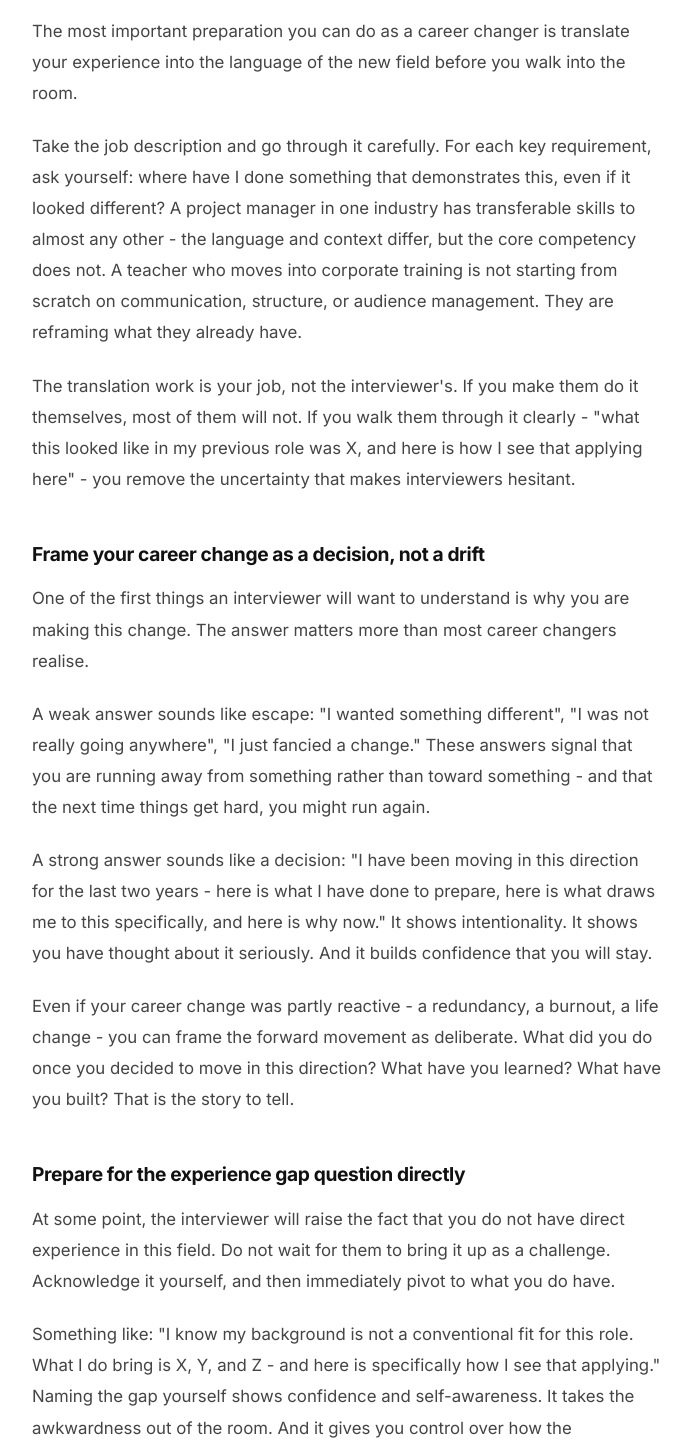
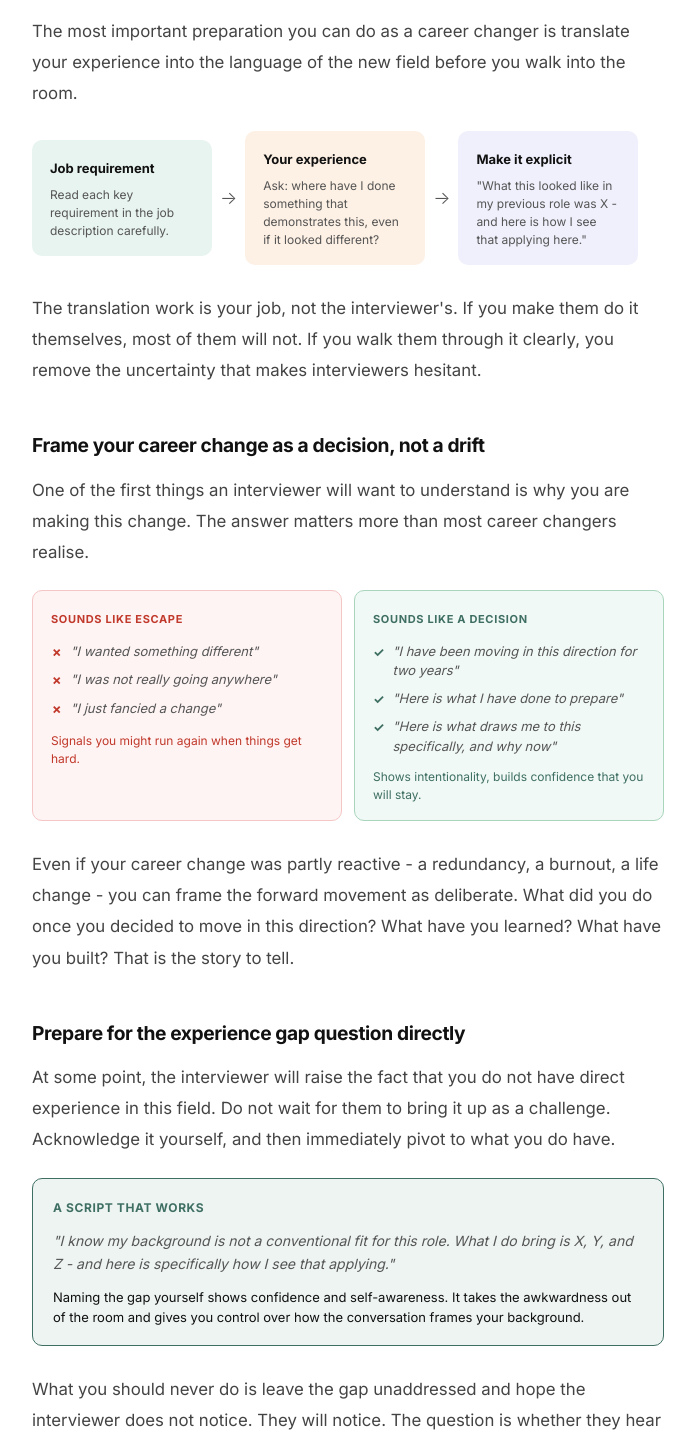
Before and after one commit to MYAISAM/aievolvingyou, a React (Vite) app: page /resources/career-changers in a window 1280 px wide. Shown: the part 1240-2682 px from the top of the page, without its empty margins (292-987 px from the left). Built offline with nearby package versions, Linux system fonts and the light colour scheme.

Commit message:
Remove em dashes from article files

```diff
--- a/src/articles/ArticleAIPrep.jsx
+++ b/src/articles/ArticleAIPrep.jsx
@@ -22,12 +22,12 @@ function ThreeWays() {
       label: "Generate questions, not answers",
       description: "This is the highest-value use of AI in interview prep and the one most people overlook. Ask for twenty realistic questions specific to the role.",
       prompt: "\"I'm interviewing for a Senior Customer Success Manager role at a B2B SaaS company with around 200 employees. The role involves managing enterprise accounts, driving renewals, and working cross-functionally with product and sales. Give me twenty interview questions I'm likely to be asked.\"",
-      tip: "The AI generates the questions. Your answers need to be yours — in your own words, out loud, drawing from your own experience.",
+      tip: "The AI generates the questions. Your answers need to be yours - in your own words, out loud, drawing from your own experience.",
     },
     {
       number: "02",
       label: "Sharpen your language, not write it for you",
-      description: "Paste your answer in and ask for editing feedback. The AI helps you refine your own thinking — that's very different from asking it to think for you.",
+      description: "Paste your answer in and ask for editing feedback. The AI helps you refine your own thinking - that's very different from asking it to think for you.",
       prompt: "\"How can I make this more concise and punchy without losing the specifics?\" or \"Does this answer actually address the question, or am I going off on a tangent?\"",
       tip: "Never take the AI's rewritten version wholesale. Read it, take what's useful, rewrite it again in your own voice.",
     },
@@ -36,7 +36,7 @@ function ThreeWays() {
       label: "Run a practice interview",
       description: "Ask the AI to play the role of an interviewer. Give it context, ask it to go one question at a time, wait for your answer, and give feedback before moving on.",
       prompt: "\"Act as an interviewer for a [role] at [company]. Ask me one question at a time, wait for my answer, give brief feedback, then move to the next question.\"",
-      tip: "Answer out loud — not by typing. The gap between how something sounds in your head and how it sounds when you say it out loud is significant.",
+      tip: "Answer out loud - not by typing. The gap between how something sounds in your head and how it sounds when you say it out loud is significant.",
     },
   ];
 
--- a/src/articles/ArticleBehavioural.jsx
+++ b/src/articles/ArticleBehavioural.jsx
@@ -20,7 +20,7 @@ function FiveThemes() {
     {
       number: "01",
       label: "Delivering results under pressure",
-      prompt: "A time you had a tight deadline, competing demands, or limited resources — and got the outcome anyway.",
+      prompt: "A time you had a tight deadline, competing demands, or limited resources - and got the outcome anyway.",
       colour: "#e8f4f0",
     },
     {
--- a/src/articles/ArticleCareerChangers.jsx
+++ b/src/articles/ArticleCareerChangers.jsx
@@ -1,4 +1,111 @@
 import ArticleLayout from "./ArticleLayout";
+
+const green = "#3F6F63";
+const greenLight = "#edf4f2";
+const orange = "#D47A2C";
+const ink = "#111111";
+const inkMid = "#555555";
+const border = "rgba(0,0,0,0.07)";
+const surface = "#f9f9f9";
+
+function DecisionVsDrift() {
+  return (
+    <div style={{ display: "grid", gridTemplateColumns: "1fr 1fr", gap: 12, margin: "20px 0 28px" }}>
+      <div style={{ background: "#fff4f4", border: "1.5px solid #f5c6c6", borderRadius: 10, padding: "18px 18px 16px" }}>
+        <p style={{ fontSize: 11, fontWeight: 700, color: "#c0392b", letterSpacing: "0.06em", textTransform: "uppercase", marginBottom: 12 }}>Sounds like escape</p>
+        <div style={{ display: "flex", flexDirection: "column", gap: 8 }}>
+          {[
+            "\"I wanted something different\"",
+            "\"I was not really going anywhere\"",
+            "\"I just fancied a change\"",
+          ].map((item, i) => (
+            <div key={i} style={{ display: "flex", gap: 8, alignItems: "flex-start" }}>
+              <span style={{ color: "#c0392b", fontWeight: 700, flexShrink: 0, fontSize: 13 }}>✗</span>
+              <p style={{ fontSize: 13, color: inkMid, margin: 0, lineHeight: 1.5, fontStyle: "italic" }}>{item}</p>
+            </div>
+          ))}
+        </div>
+        <p style={{ fontSize: 12, color: "#c0392b", margin: "12px 0 0", lineHeight: 1.5 }}>Signals you might run again when things get hard.</p>
+      </div>
+      <div style={{ background: "#f0f9f5", border: "1.5px solid #a8d5bc", borderRadius: 10, padding: "18px 18px 16px" }}>
+        <p style={{ fontSize: 11, fontWeight: 700, color: green, letterSpacing: "0.06em", textTransform: "uppercase", marginBottom: 12 }}>Sounds like a decision</p>
+        <div style={{ display: "flex", flexDirection: "column", gap: 8 }}>
+          {[
+            "\"I have been moving in this direction for two years\"",
+            "\"Here is what I have done to prepare\"",
+            "\"Here is what draws me to this specifically, and why now\"",
+          ].map((item, i) => (
+            <div key={i} style={{ display: "flex", gap: 8, alignItems: "flex-start" }}>
+              <span style={{ color: green, fontWeight: 700, flexShrink: 0, fontSize: 13 }}>✓</span>
+              <p style={{ fontSize: 13, color: inkMid, margin: 0, lineHeight: 1.5, fontStyle: "italic" }}>{item}</p>
+            </div>
+          ))}
+        </div>
+        <p style={{ fontSize: 12, color: green, margin: "12px 0 0", lineHeight: 1.5 }}>Shows intentionality, builds confidence that you will stay.</p>
+      </div>
+    </div>
+  );
+}
+
+function TranslationFlow() {
+  const steps = [
+    { label: "Job requirement", detail: "Read each key requirement in the job description carefully.", colour: "#e8f4f0" },
+    { label: "Your experience", detail: "Ask: where have I done something that demonstrates this, even if it looked different?", colour: "#fdf0e4" },
+    { label: "Make it explicit", detail: "\"What this looked like in my previous role was X - and here is how I see that applying here.\"", colour: "#f0f0fd" },
+  ];
+  return (
+    <div style={{ display: "flex", flexWrap: "wrap", gap: 8, margin: "16px 0 28px", alignItems: "center" }}>
+      {steps.map((step, i) => (
+        <div key={i} style={{ display: "flex", alignItems: "center", gap: 8 }}>
+          <div style={{ background: step.colour, borderRadius: 10, padding: "16px 18px", maxWidth: 180 }}>
+            <p style={{ fontSize: 13, fontWeight: 700, color: ink, margin: "0 0 6px" }}>{step.label}</p>
+            <p style={{ fontSize: 12, color: inkMid, margin: 0, lineHeight: 1.5 }}>{step.detail}</p>
+          </div>
+          {i < steps.length - 1 && (
+            <span style={{ color: inkMid, fontSize: 18, fontWeight: 300 }}>→</span>
+          )}
+        </div>
+      ))}
+    </div>
+  );
+}
+
+function GapScript() {
+  return (
+    <div style={{ background: greenLight, border: `1.5px solid ${green}`, borderRadius: 10, padding: "18px 20px", margin: "16px 0 28px" }}>
+      <p style={{ fontSize: 12, fontWeight: 700, color: green, margin: "0 0 10px", letterSpacing: "0.05em", textTransform: "uppercase" }}>A script that works</p>
+      <p style={{ fontSize: 14, color: inkMid, margin: 0, lineHeight: 1.65, fontStyle: "italic" }}>
+        "I know my background is not a conventional fit for this role. What I do bring is X, Y, and Z - and here is specifically how I see that applying."
+      </p>
+      <p style={{ fontSize: 13, color: ink, margin: "12px 0 0", lineHeight: 1.55 }}>
+        Naming the gap yourself shows confidence and self-awareness. It takes the awkwardness out of the room and gives you control over how the conversation frames your background.
+      </p>
+    </div>
+  );
+}
+
+function CareerChangerAdvantage() {
+  const qualities = ["Adaptability", "Resilience", "A willingness to be a beginner again in service of getting somewhere better"];
+  return (
+    <div style={{ background: "#f0f9f5", border: `2px solid ${green}`, borderRadius: 10, padding: "22px 24px", margin: "16px 0 28px" }}>
+      <p style={{ fontSize: 13, fontWeight: 700, color: green, margin: "0 0 12px", letterSpacing: "0.04em", textTransform: "uppercase" }}>The career changer advantage</p>
+      <p style={{ fontSize: 14, color: inkMid, margin: "0 0 14px", lineHeight: 1.6 }}>
+        Someone who has navigated a career change has demonstrated something that is genuinely hard to teach:
+      </p>
+      <div style={{ display: "flex", flexDirection: "column", gap: 8, marginBottom: 14 }}>
+        {qualities.map((q, i) => (
+          <div key={i} style={{ display: "flex", gap: 10, alignItems: "flex-start" }}>
+            <span style={{ color: green, fontWeight: 700, flexShrink: 0, fontSize: 14, marginTop: 1 }}>✓</span>
+            <p style={{ fontSize: 14, fontWeight: i < 2 ? 600 : 400, color: ink, margin: 0, lineHeight: 1.5 }}>{q}</p>
+          </div>
+        ))}
+      </div>
+      <p style={{ fontSize: 14, color: ink, margin: 0, lineHeight: 1.6, borderTop: `1px solid rgba(63,111,99,0.2)`, paddingTop: 14, fontWeight: 500 }}>
+        That is not a liability. In most good organisations, it is exactly what they are looking for.
+      </p>
+    </div>
+  );
+}
 
 export default function ArticleCareerChangers() {
   return (
@@ -24,17 +131,15 @@ export default function ArticleCareerChangers() {
 
       <p>The most important preparation you can do as a career changer is translate your experience into the language of the new field before you walk into the room.</p>
 
-      <p>Take the job description and go through it carefully. For each key requirement, ask yourself: where have I done something that demonstrates this, even if it looked different? A project manager in one industry has transferable skills to almost any other - the language and context differ, but the core competency does not. A teacher who moves into corporate training is not starting from scratch on communication, structure, or audience management. They are reframing what they already have.</p>
+      <TranslationFlow />
 
-      <p>The translation work is your job, not the interviewer's. If you make them do it themselves, most of them will not. If you walk them through it clearly - "what this looked like in my previous role was X, and here is how I see that applying here" - you remove the uncertainty that makes interviewers hesitant.</p>
+      <p>The translation work is your job, not the interviewer's. If you make them do it themselves, most of them will not. If you walk them through it clearly, you remove the uncertainty that makes interviewers hesitant.</p>
 
       <h2>Frame your career change as a decision, not a drift</h2>
 
       <p>One of the first things an interviewer will want to understand is why you are making this change. The answer matters more than most career changers realise.</p>
 
-      <p>A weak answer sounds like escape: "I wanted something different", "I was not really going anywhere", "I just fancied a change." These answers signal that you are running away from something rather than toward something - and that the next time things get hard, you might run again.</p>
-
-      <p>A strong answer sounds like a decision: "I have been moving in this direction for the last two years - here is what I have done to prepare, here is what draws me to this specifically, and here is why now." It shows intentionality. It shows you have thought about it seriously. And it builds confidence that you will stay.</p>
+      <DecisionVsDrift />
 
       <p>Even if your career change was partly reactive - a redundancy, a burnout, a life change - you can frame the forward movement as deliberate. What did you do once you decided to move in this direction? What have you learned? What have you built? That is the story to tell.</p>
 
@@ -42,7 +147,7 @@ export default function ArticleCareerChangers() {
 
       <p>At some point, the interviewer will raise the fact that you do not have direct experience in this field. Do not wait for them to bring it up as a challenge. Acknowledge it yourself, and then immediately pivot to what you do have.</p>
 
-      <p>Something like: "I know my background is not a conventional fit for this role. What I do bring is X, Y, and Z - and here is specifically how I see that applying." Naming the gap yourself shows confidence and self-awareness. It takes the awkwardness out of the room. And it gives you control over how the conversation frames your background.</p>
+      <GapScript />
 
       <p>What you should never do is leave the gap unaddressed and hope the interviewer does not notice. They will notice. The question is whether they hear about it from you, framed positively, or whether it just sits there as an unspoken concern.</p>
 
@@ -50,25 +155,24 @@ export default function ArticleCareerChangers() {
 
       <p>Every industry has things it does because it has always done them that way. Career changers can see those things clearly in a way that people who have grown up in the industry often cannot.</p>
 
-      <p>This is not something to keep to yourself. If your research into the new field has surfaced something you find genuinely interesting - a problem the industry has not solved, a practice that seems to be changing, something that your previous experience gives you a different view on - bring it into the conversation. It demonstrates that you have done serious research. It shows you are already thinking like someone in the role. And it distinguishes you from every other candidate who is just talking about their qualifications.</p>
+      <p>If your research into the new field has surfaced something you find genuinely interesting - a problem the industry has not solved, a practice that seems to be changing, something that your previous experience gives you a different view on - bring it into the conversation. It demonstrates that you have done serious research and distinguishes you from every other candidate who is just talking about their qualifications.</p>
 
       <h2>What to do if you are asked about salary expectations</h2>
 
-      <p>This comes up more often for career changers because there is genuine uncertainty about where you sit in a new market. The safest approach is to do your research before the interview - look at salary data for the role, the sector, and the seniority level you are targeting - and be ready to give a considered range rather than a number pulled from the air.</p>
+      <p>This comes up more often for career changers because there is genuine uncertainty about where you sit in a new market. Do your research before the interview - look at salary data for the role, the sector, and the seniority level you are targeting - and be ready to give a considered range rather than a number pulled from the air.</p>
 
-      <p>If you are moving into a role at a lower seniority level than you have held before, be honest about the fact that you understand the market rate and you are comfortable with it. Interviewers worry that career changers will accept a salary, get established, and then leave quickly for something more senior. If you can address that concern directly - "I understand this is an entry-level salary for this field and I am committed to building here properly" - you remove a real hesitation.</p>
+      <p>If you are moving into a role at a lower seniority level than you have held before, be honest about the fact that you understand the market rate and you are comfortable with it. If you can address that concern directly - "I understand this is an entry-level salary for this field and I am committed to building here properly" - you remove a real hesitation.</p>
 
       <h2>The career changer advantage</h2>
 
       <p>Here is what most career changers never hear: the people who are hardest to hire are the ones who have only ever done one thing in one way in one type of organisation. They are often skilled, but they are narrow. They struggle when the context changes.</p>
 
-      <p>Someone who has navigated a career change - who has taken their skills somewhere new, learned a new industry, built credibility from scratch in a different environment - has demonstrated something that is genuinely hard to teach. Adaptability. Resilience. A willingness to be a beginner again in service of getting somewhere better.</p>
-
-      <p>That is not a liability. In most good organisations, it is exactly what they are looking for.</p>
+      <CareerChangerAdvantage />
 
       <p>Your job in the interview is not to apologise for the path you have taken. It is to make the case that the path you have taken has made you better at this than the candidate who has never left their lane.</p>
 
       <p>Most career changers can make that case. Very few of them do.</p>
+
     </ArticleLayout>
   );
 }
--- a/src/articles/ArticleWeakness.jsx
+++ b/src/articles/ArticleWeakness.jsx
@@ -15,7 +15,7 @@ const inkMid = "#555555";
 const border = "rgba(0,0,0,0.07)";
 const surface = "#f9f9f9";
 
-// What the question is testing — four coloured cards
+// What the question is testing - four coloured cards
 function TestingCards() {
   const items = [
     { label: "Self-awareness", description: "Do you know how you come across? Can you identify where your working style creates problems?", colour: "#e8f4f0" },
@@ -82,7 +82,7 @@ function StrategyCards() {
   );
 }
 
-// What to avoid — avoid list
+// What to avoid - avoid list
 function AvoidList() {
   const items = [
     { title: "Don't choose something core to the job.", detail: "If you're applying for a data analyst role, \"I've never been comfortable with numbers\" is not the move." },
@@ -110,7 +110,7 @@ function AnswerStructure() {
   const steps = [
     "Name the weakness clearly and specifically (one sentence)",
     "Give a brief example of how it's shown up in practice (two or three sentences)",
-    "Explain what you've done about it — specific actions, not vague intentions (two or three sentences)",
+    "Explain what you've done about it - specific actions, not vague intentions (two or three sentences)",
     "Land on a result or marker of progress where possible (one sentence)",
   ];
   return (
```
